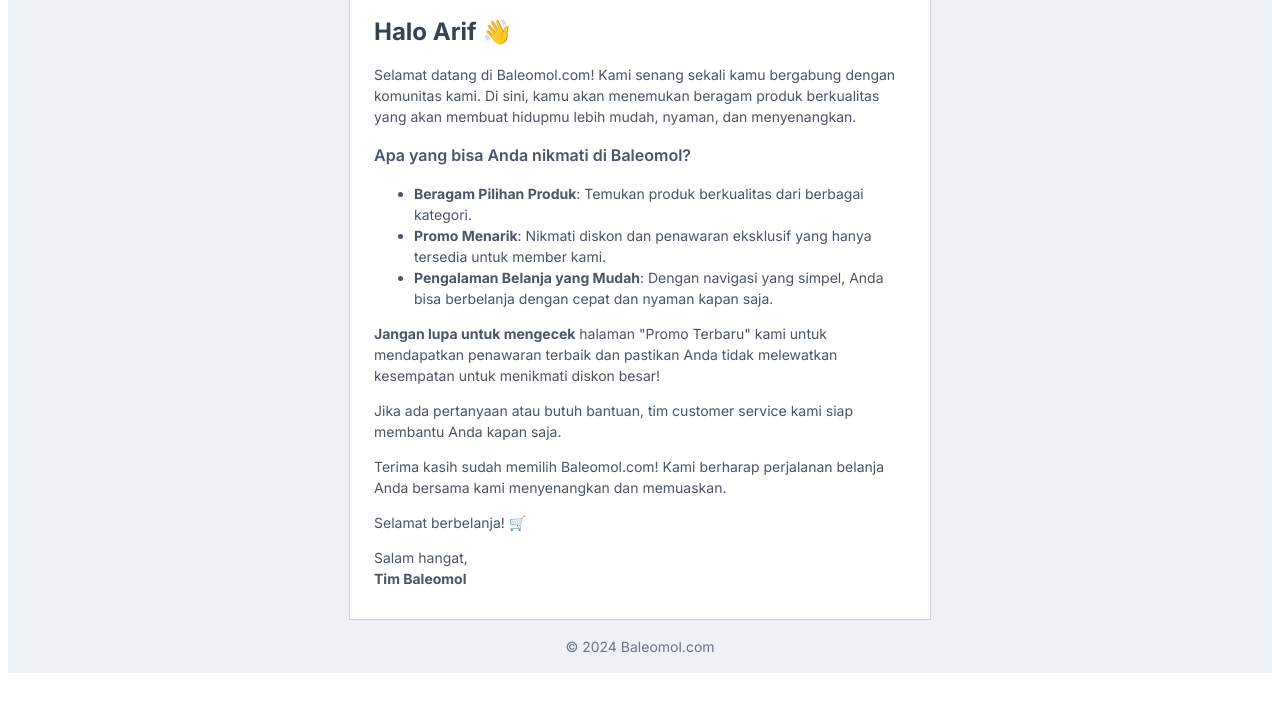
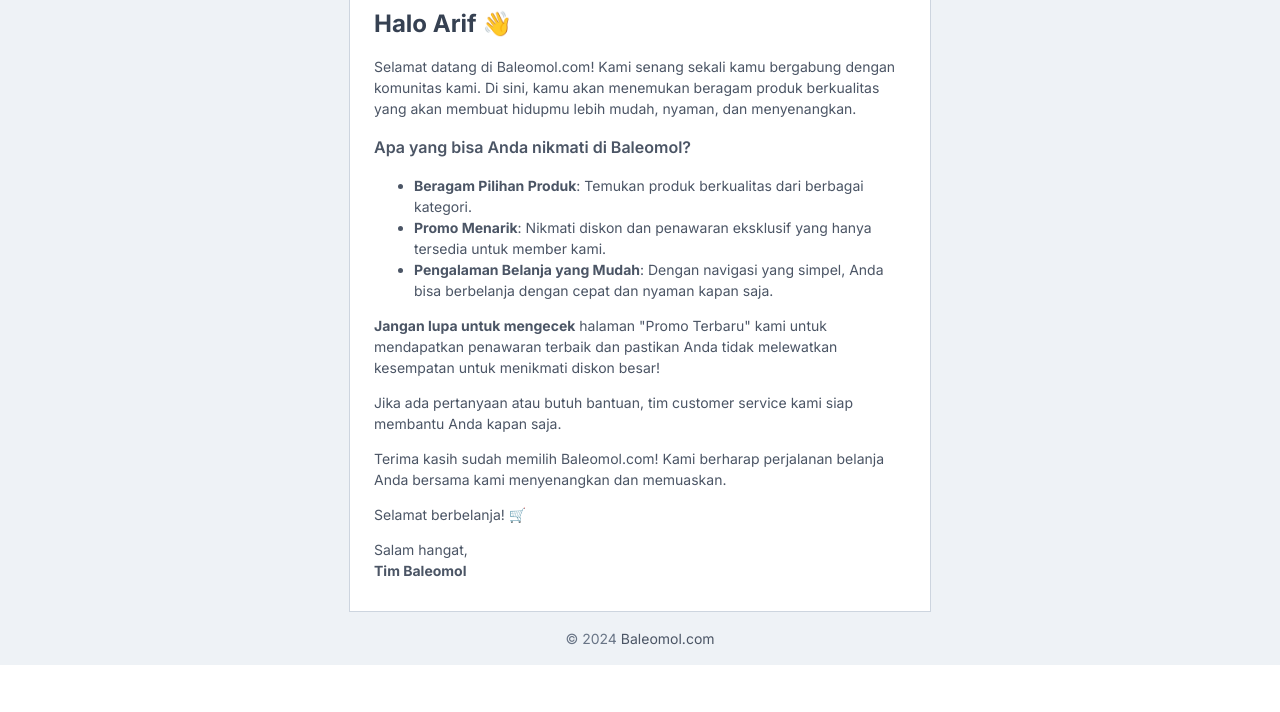
Before and after one commit to dandikp/email-templates, a website: page src/index.html in a window 1280 px wide. Shown: the part 80-792 px from the top of the page. Drawn offline with nearby package versions, Linux system fonts and the light colour scheme; files that its build step writes are made by us from their sources.

```diff
--- a/src/index.html
+++ b/src/index.html
@@ -1,9 +1,10 @@
 @@include('partials/layout-start.html')
+
 <head>
     @@include("partials/head-meta.html", {"title": "Index"})
 </head>
 
-<body>
+<body style="margin: 0">
     <table
         role="presentation"
         width="100%"
@@ -119,7 +120,10 @@
                     align="center"
                     style="font-size: 14px; line-height: 1.5; color: #697586; padding: 16px"
                 >
-                    &copy; 2024 <a style="">Baleomol.com</a>
+                    &copy; 2024
+                    <a href="https://baleomol.com" style="color: #4b5565; text-decoration: none">
+                        Baleomol.com
+                    </a>
                 </td>
                 <td></td>
             </tr>
```
